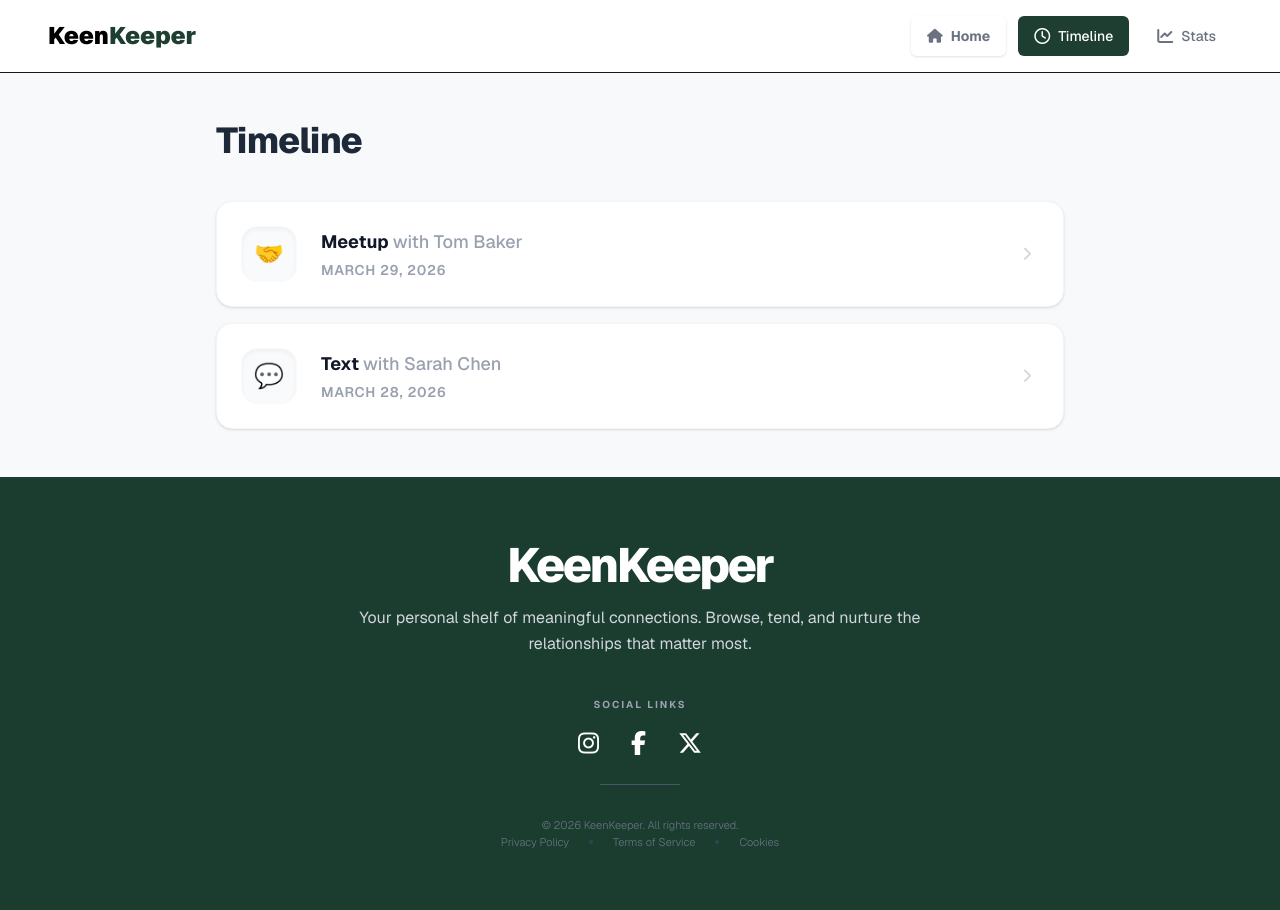
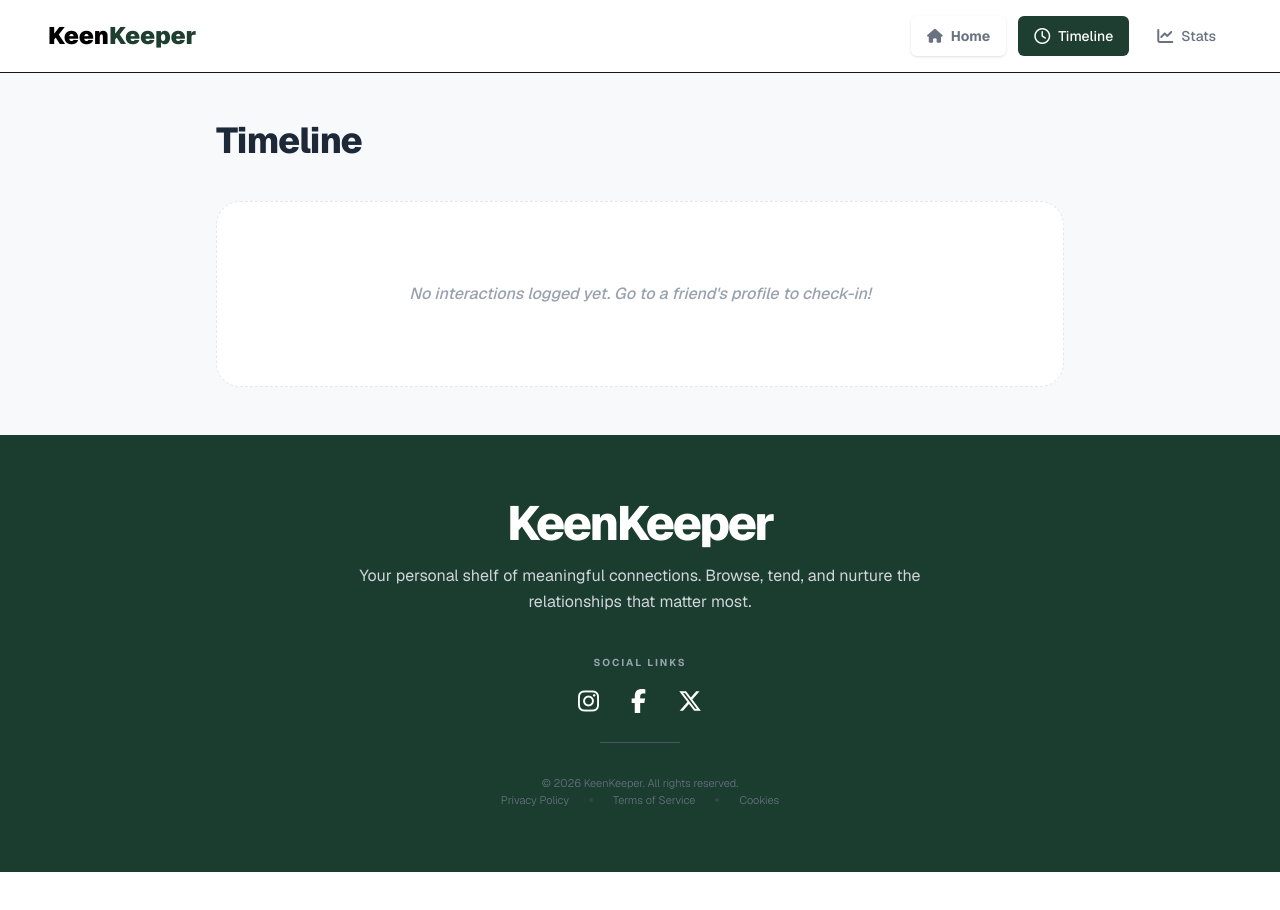
Before and after one commit to mahzabin-sayeka/KinKeeper-A7Project, a React (Vite) app: page /timeline in a window 1280 px wide. Shown: the top 910 px of the page. After the commit the page ends 872 px from the top, so only its background shows below. Built offline with nearby package versions, Linux system fonts and the light colour scheme.

Commit message:
Timeline list

```diff
--- a/src/Components/FriendContext.jsx
+++ b/src/Components/FriendContext.jsx
@@ -3,13 +3,11 @@ import { createContext, useState, useContext } from "react";
 const FriendContext = createContext();
 
 export const FriendProvider = ({ children }) => {
-  const [timeline, setTimeline] = useState([
-    { id: 1, type: "Meetup", with: "Tom Baker", date: "March 29, 2026", icon: "🤝" },
-    { id: 2, type: "Text", with: "Sarah Chen", date: "March 28, 2026", icon: "💬" }
-  ]);
+  const [timeline, setTimeline] = useState([]);
 
   const addTimelineEntry = (entry) => {
-    setTimeline([entry, ...timeline]);
+    const newEntry = { ...entry, id: Date.now() };
+    setTimeline((prev) => [newEntry, ...prev]);
   };
 
   return (
```
